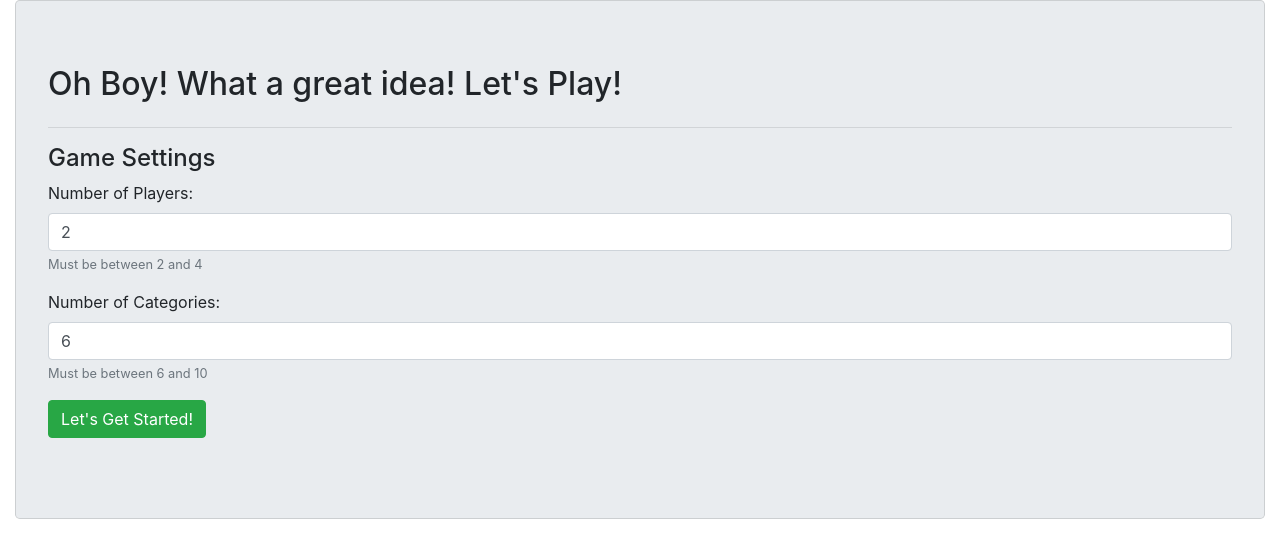
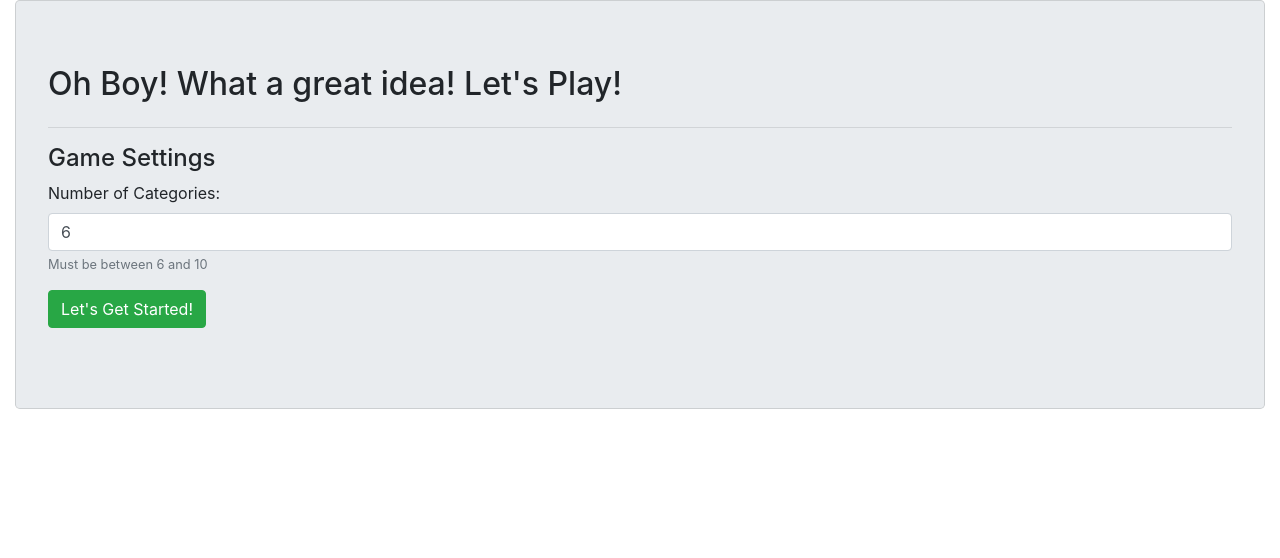
Before and after one commit to cazier/jeopardy, a Python web app: template templates/new.html in a window 1280 px wide. Shown: the part 56-614 px from the top of the page. Run offline with Jinja, Linux system fonts and the light colour scheme; the template is opened without the code that fills it, so the values that code supplies are empty; some libraries are stand-ins or nearby versions.

Commit message:
Removed player count setting
Former-commit-id: bca6bf16387c18bec778953583043a826708996f

```diff
--- a/routing.py
+++ b/routing.py
@@ -62,7 +62,7 @@ def route_host():
     testing (using the `testing.html` template).
     """
     if request.method == u"POST":
-        if request.form.get(u"players") and request.form.get(u"categories"):
+        if request.form.get(u"categories"):
 
             room = generate_room_code()
 
--- a/templates/new.html
+++ b/templates/new.html
@@ -28,12 +28,6 @@
                     </h4>
                     <form action="/host" method="POST">
                         <div class="form-group">
-                            <label for="players">Number of Players:</label>
-                            <input name="players" type="number" min="2" max="4" class="form-control" placeholder="2"
-                                value="2" required>
-                            <small class="form-text text-muted">Must be between 2 and 4</small>
-                        </div>
-                        <div class="form-group">
                             <label for="categories">Number of Categories:</label>
                             <input name="categories" type="number" min="6" max="10" class="form-control" placeholder="6"
                                 value="6" required>
```
